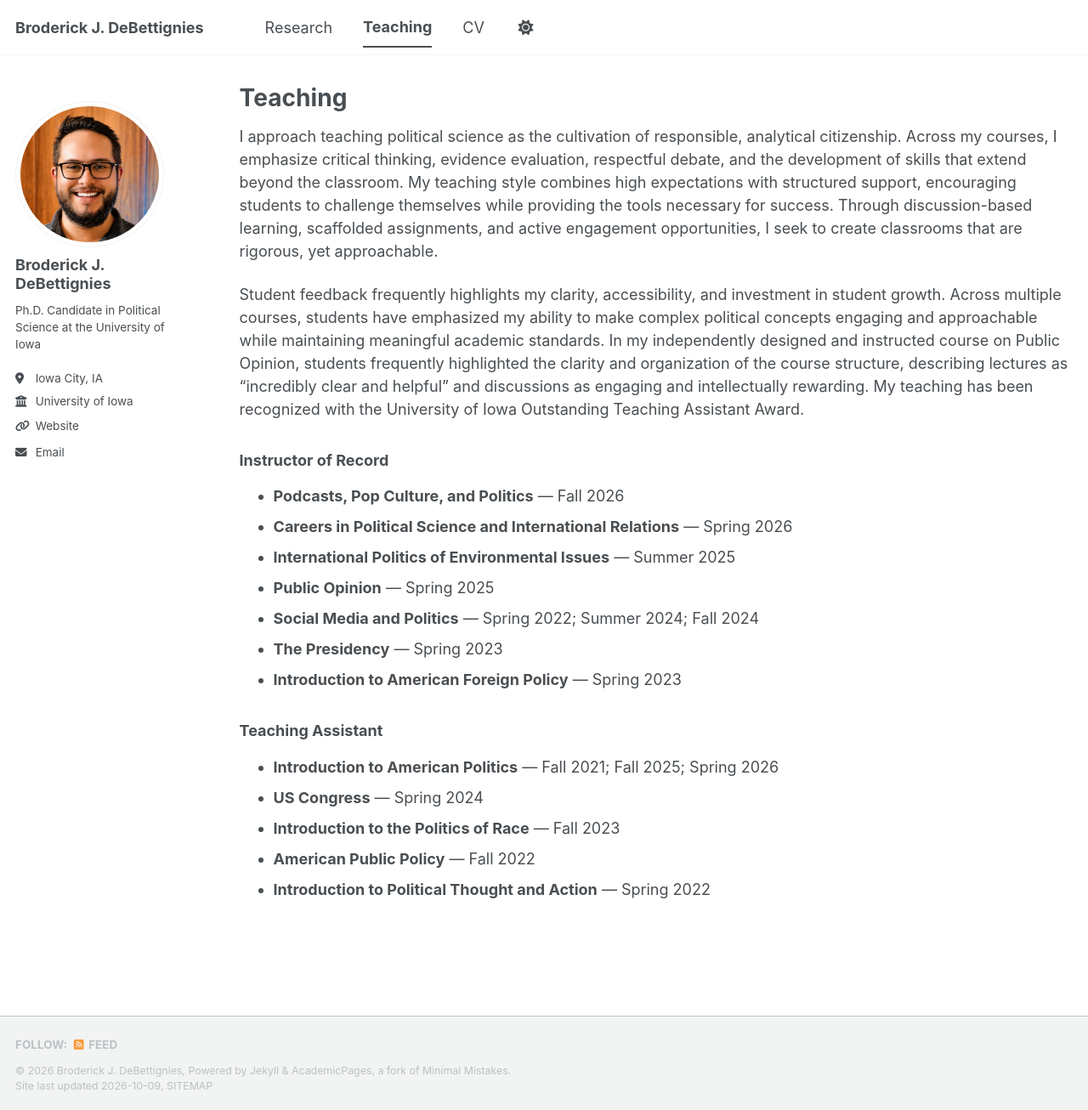
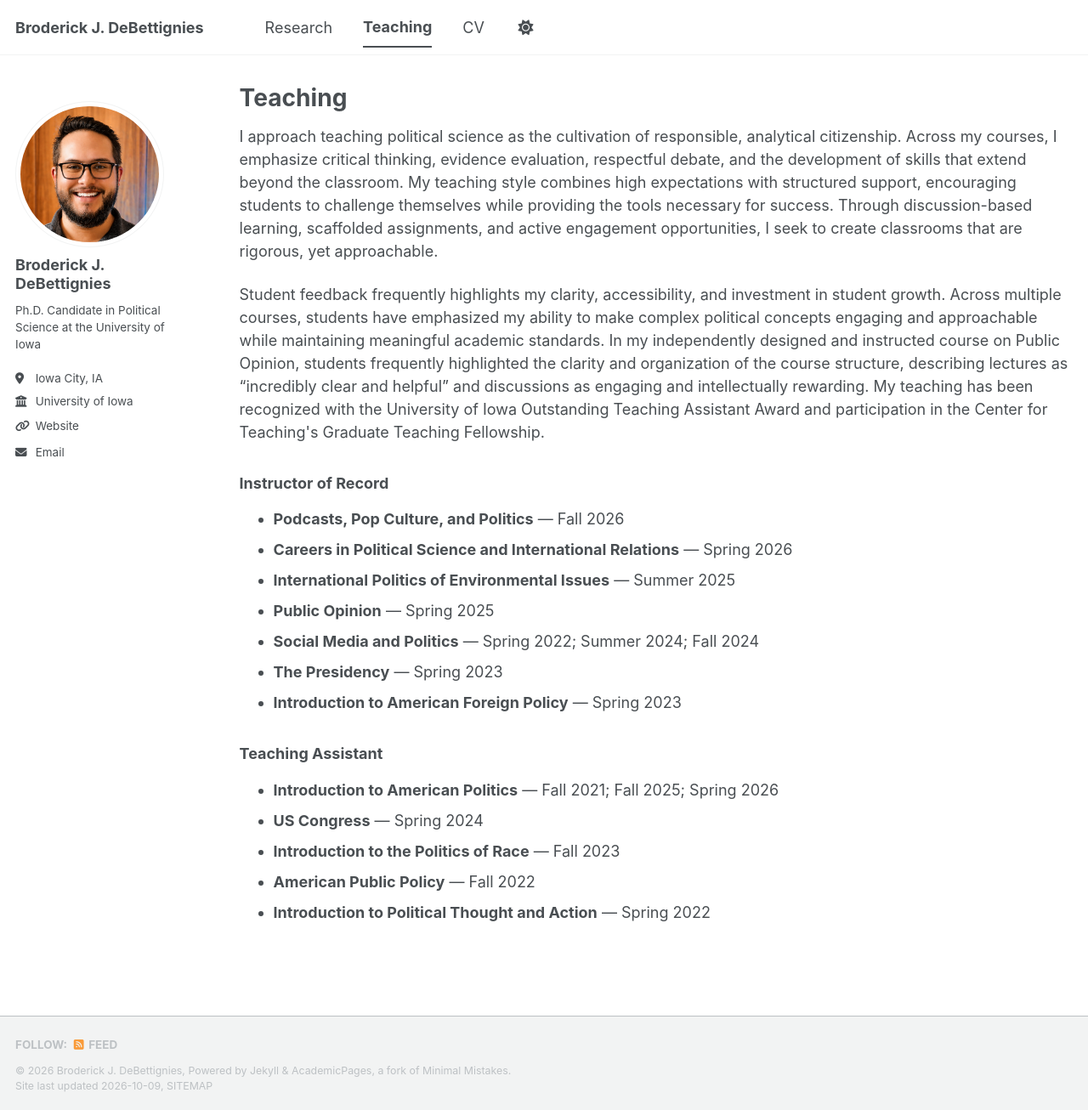
Before and after one commit to brodydebettignies/brodydebettignies.github.io, a Jekyll site: the page built from _pages/teaching.html, in a window 1280 px wide and 1306 px high. Shown: the whole window at 85% size. Built offline with Jekyll 4.4.1, drawn with Linux system fonts in a browser that asks for light colours; a script bundle is joined from its source files by our own code; library files that are not in the unit come from our copies.

Commit message:
Update teaching.html

```diff
--- a/_pages/teaching.html
+++ b/_pages/teaching.html
@@ -10,7 +10,7 @@ I approach teaching political science as the cultivation of responsible, analyti
 </p>
 
 <p>
-Student feedback frequently highlights my clarity, accessibility, and investment in student growth. Across multiple courses, students have emphasized my ability to make complex political concepts engaging and approachable while maintaining meaningful academic standards. In my independently designed and instructed course on Public Opinion, students frequently highlighted the clarity and organization of the course structure, describing lectures as “incredibly clear and helpful” and discussions as engaging and intellectually rewarding. My teaching has been recognized with the University of Iowa Outstanding Teaching Assistant Award.
+Student feedback frequently highlights my clarity, accessibility, and investment in student growth. Across multiple courses, students have emphasized my ability to make complex political concepts engaging and approachable while maintaining meaningful academic standards. In my independently designed and instructed course on Public Opinion, students frequently highlighted the clarity and organization of the course structure, describing lectures as “incredibly clear and helpful” and discussions as engaging and intellectually rewarding. My teaching has been recognized with the University of Iowa Outstanding Teaching Assistant Award and participation in the Center for Teaching's Graduate Teaching Fellowship.
 </p>
 
 <h3>Instructor of Record</h3>
```
